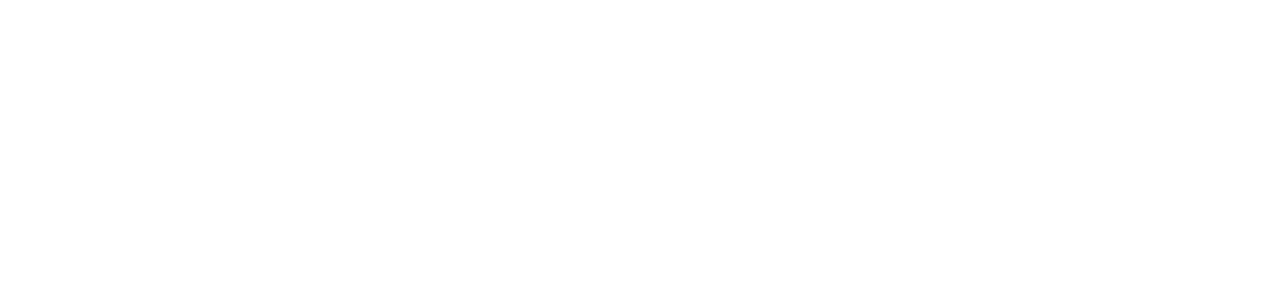
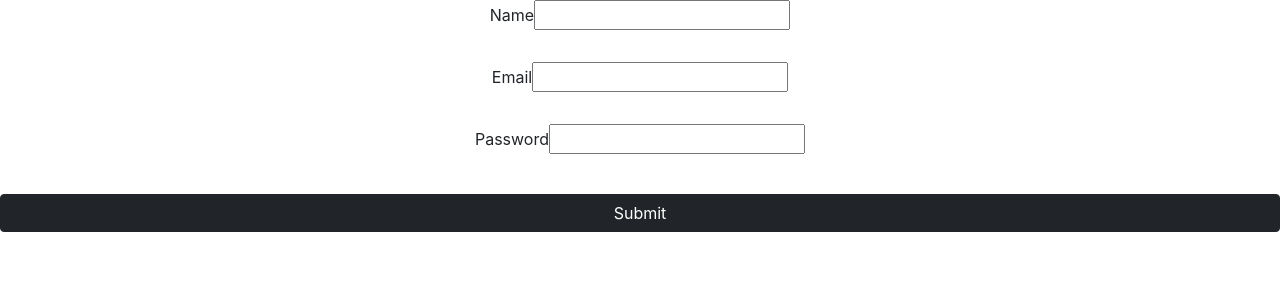
Before and after one commit to karthickm7/WebApp, a React (Create React App) app: page / in a window 1280 px wide. Before the commit this address had no page. Shown: the top 300 px of the page. Built offline with nearby package versions, Linux system fonts and the light colour scheme.

Commit message:
Formik signup changes

```diff
--- a/src/App.tsx
+++ b/src/App.tsx
@@ -10,7 +10,7 @@
       <Router>
         <Routes>
           {/* <Route path="/Login" element={<Login />} /> */}
-          <Route path="/signup" element={<Signup />} />
+          <Route path="/" element={<Signup />} />
         </Routes>
       </Router>
     </div>
--- a/src/Components/Register/Signup.css
+++ b/src/Components/Register/Signup.css
@@ -3,3 +3,6 @@
     margin-left: 30rem;
     margin-right: 30rem;
 }
+/* .required{
+    color: yellowgreen;
+} */
--- a/src/Components/Register/Signup.tsx
+++ b/src/Components/Register/Signup.tsx
@@ -1,79 +1,126 @@
 import React from "react";
-import { Form, Button, Container } from "react-bootstrap";
 import "../Register/Signup.css";
 //import Login from "../Login/Login";
 //import { useNavigate } from "react-router";
-import { FormikValues, useFormik,FormikProps} from "formik";
+import { Formik, FormikValues } from "formik";
+import Button from "@mui/material/Button";
+import TextField from "@mui/material/TextField";
+import Box from "@mui/material/Box";
+import Typography from "@mui/material/Typography";
+import Container from "@mui/material/Container";
+import { Grid } from "@mui/material";
+import * as Yup from "yup";
+import { useState } from "react";
 
-interface MyFormValues {
-  firstname: string;
-  lastname: string;
-  email: string;
-  password: string;
-}
+// const TextField =(props) =>{
+//   return <input {...props}/>
+// }
 
-const initialValues: MyFormValues = {
-  firstname: "",
-  lastname: "",
-  email: "",
-  password: "",
-};
+// interface FormValues {
+//   username:string;
+//   email: string;
+//   password: string;
+// }
+
+// const initialValues:FormValues={
+//   username: "",
+//   email: "",
+//   password: "",
+// }
 const Signup = () => {
+  const phoneRegExp =
+    /^((\\+[1-9]{1,4}[ \\-]*)|(\\([0-9]{2,3}\\)[ \\-]*)|([0-9]{2,4})[ \\-]*)*?[0-9]{3,4}?[ \\-]*[0-9]{3,4}?$/;
+  const schema = Yup.object().shape({
+    name: Yup.string().required(),
+    email: Yup.string().email("Invalid email format").required(),
+    password: Yup.string()
+      .required("Please Enter your password")
+      .matches(
+        /^(?=.*[a-z])(?=.*[A-Z])(?=.*[0-9])(?=.*[!@#\$%\^&\*])(?=.{8,})/,
+        "Must Contain 8 Characters, One Uppercase, One Lowercase, One Number and one special case Character"
+      )
+      .required(),
 
-  const formik:FormikProps<MyFormValues>= useFormik< MyFormValues>({
-    initialValues
   });
+  console.log("testschema",schema)
+  const[values,setValues]=useState<any>("")
 
+  // const handleChange=(event:React.ChangeEvent<HTMLInputElement>)=>{
+  //   const {name,value}=event.target;
+  //   setValues({...values,[name]:value});
+  // }
 
+  // const handleSubmit=(event:React.ChangeEvent<HTMLInputElement>):void=>{
+  //   event.preventDefault()
+  //   console.log("clicked")
+  // }
   return (
-    <div>
-      <h1>signup</h1>
-      <div className="form">
+    <Formik
+      initialValues={{
+        name: "",
+        email: "",
+        password: "",
+      }}
+      validationSchema={schema}
+      onSubmit={(data) => {
+        console.log("clicked 1", data);
+        setValues(data)
+        localStorage.setItem("Signup", JSON.stringify(data))
+      }}
+    >
+      {(formik) => (
+        <form onSubmit={formik.handleSubmit}>
+          <div className="pb-3">
+            <label>Name</label>
+            <input
+              type="text"
+              className="inputBox"
+              name="name"
+              onChange={formik.handleChange}
+              onBlur={formik.handleBlur}
+            />
+            <p className="errorMesg">
+              {formik.touched.name && formik.errors.name}
+            </p>
+          </div>
 
-          <Container>
-            <Form onSubmit={formik.handleSubmit} >
-              <Form.Group className="mb-3">
-                <Form.Label>firstName</Form.Label>
-                <Form.Control
-                  type="text"
-                  name="firstname"
-                  placeholder="Enter email"
-                />
-              </Form.Group>
-              <Form.Group className="mb-3">
-                <Form.Label>LastName</Form.Label>
-                <Form.Control
-                  type="text"
-                  name="lastname"
-                  placeholder="Enter email"
-                />
-              </Form.Group>
-              <Form.Group className="mb-3">
-                <Form.Label>Email</Form.Label>
-                <Form.Control
-                  type="email"
-                  name="email"
-                  placeholder="Enter email"
-                />
-              </Form.Group>
-
-              <Form.Group className="mb-3">
-                <Form.Label>Password</Form.Label>
-                <Form.Control
-                  type="password"
-                  placeholder="Password"
-                  name="password"
-                />
-              </Form.Group>
-
-              <Button variant="primary" type="submit">
-                Submit
-              </Button>
-            </Form>
-          </Container>
-
-      </div>
-    </div>
+          <div className="pb-3">
+            <label>Email</label>
+            <input
+              type="text"
+              name="email"
+              className="inputBox"
+              onChange={formik.handleChange}
+              onBlur={formik.handleBlur}
+            />
+            <p className="errorMesg">
+              {formik.touched.email && formik.errors.email}
+            </p>
+          </div>
+          <div className="pb-3">
+            <label>Password</label>
+            <input
+              type="password"
+              name="password"
+              className="inputBox"
+              onChange={formik.handleChange}
+              onBlur={formik.handleBlur}
+            />
+            <p className="errorMesg">
+              {formik.touched.password && formik.errors.password}
+            </p>
+          </div>
+          <div className="pb-2">
+            <button
+              className="btn btn-dark w-100 font-weight-bold mt-2"
+            >
+              {" "}
+              Submit
+            </button>
+          </div>
+        </form>
+      )}
+    </Formik>
   );
 };
 export default Signup;
```
Also changed, not shown: package.json (+6 -1 lines), src/Components/Login/Login.tsx (added, +95 -0 lines), 1 other file (tests, documents, lock files or other folders).
